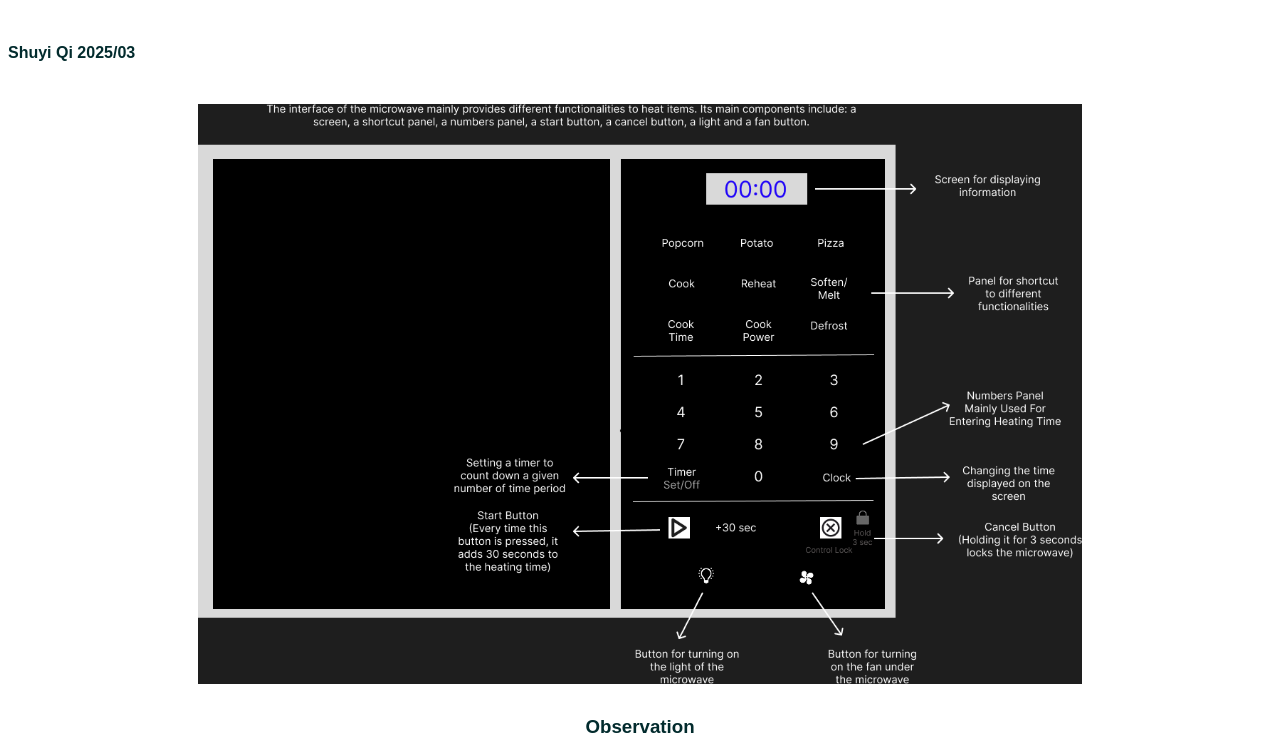
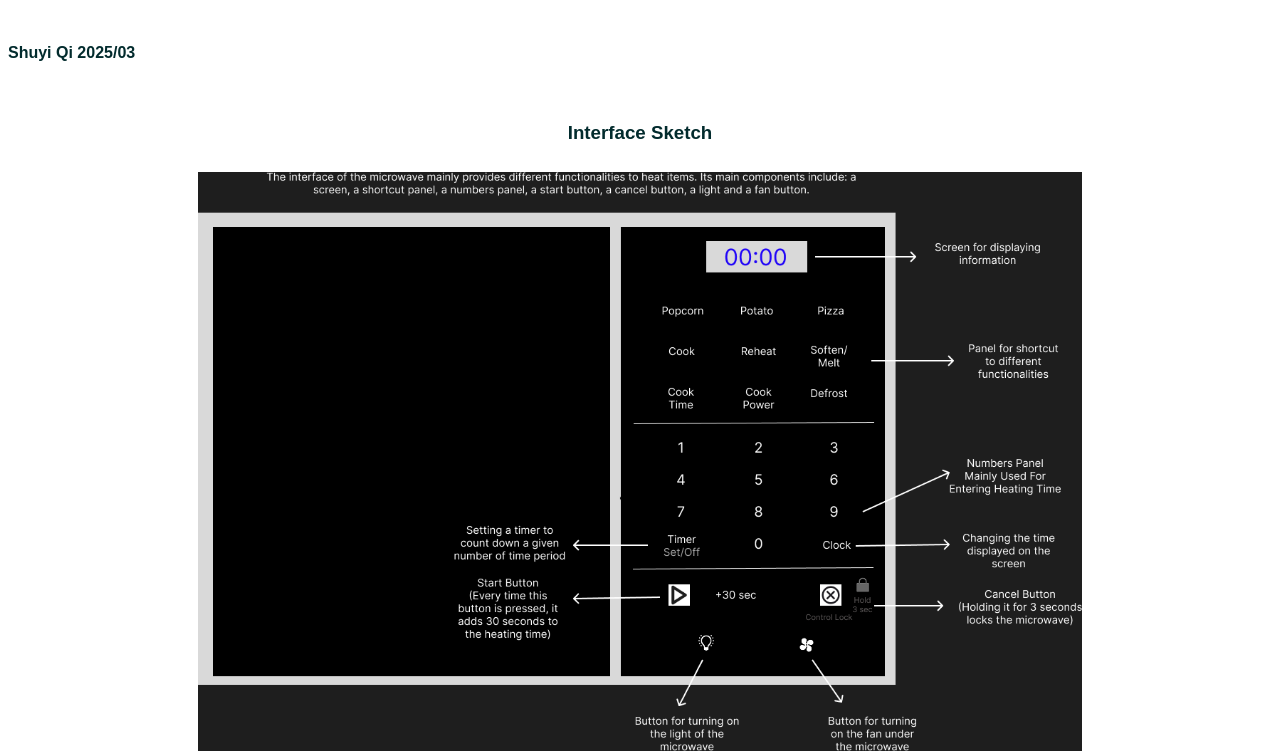
Before and after one commit to qishuyi/personas-webpage, a plain HTML site: page index.html in a window 1280 px wide. Shown: the part 51-804 px from the top of the page. Drawn offline with Linux system fonts and the light colour scheme.

Commit message:
Added section title for interface sketch

```diff
--- a/index.html
+++ b/index.html
@@ -17,6 +17,9 @@
           <div id="nameAndTime">
             <h4>Shuyi Qi 2025/03</h4>
           </div>
+        </div>
+        <div>
+            <h3 class="sectionTitle">Interface Sketch</h3>
         </div>
         <img src="assets/microwave_interface.png" alt="microwave interface">
         <div>
```
